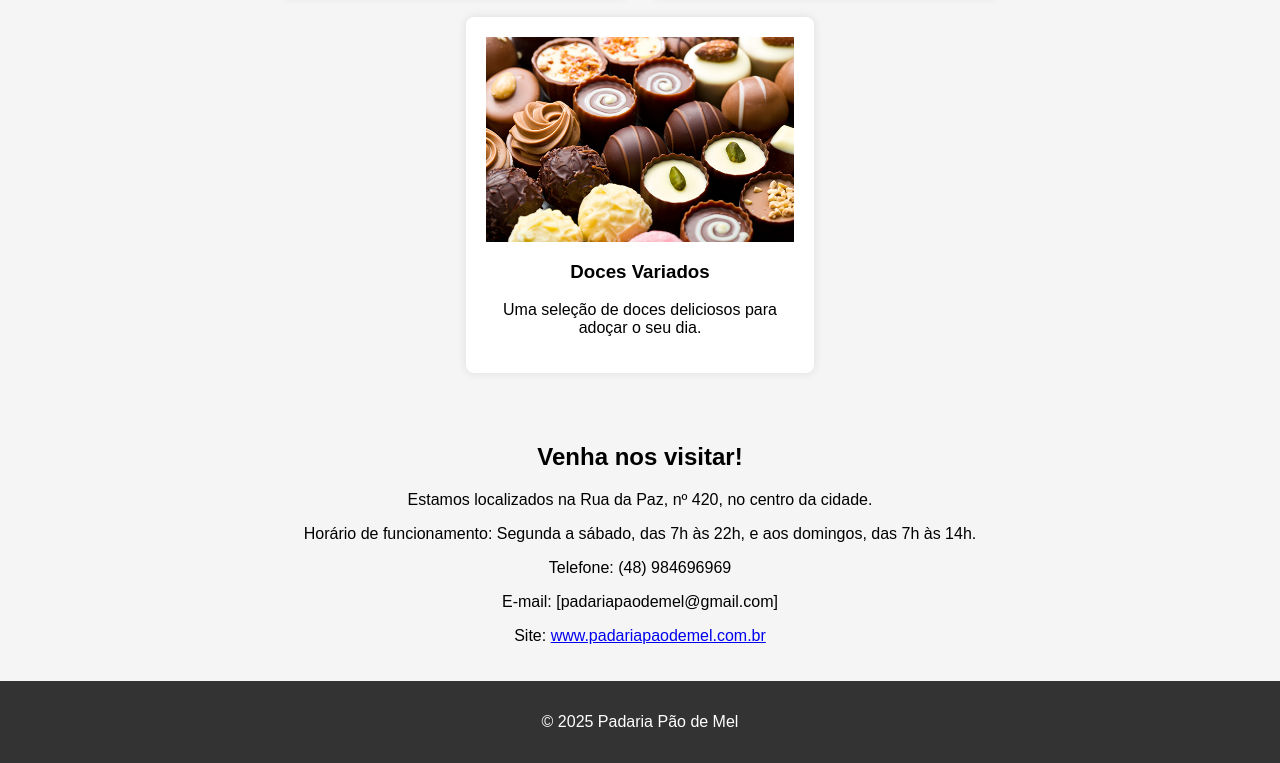
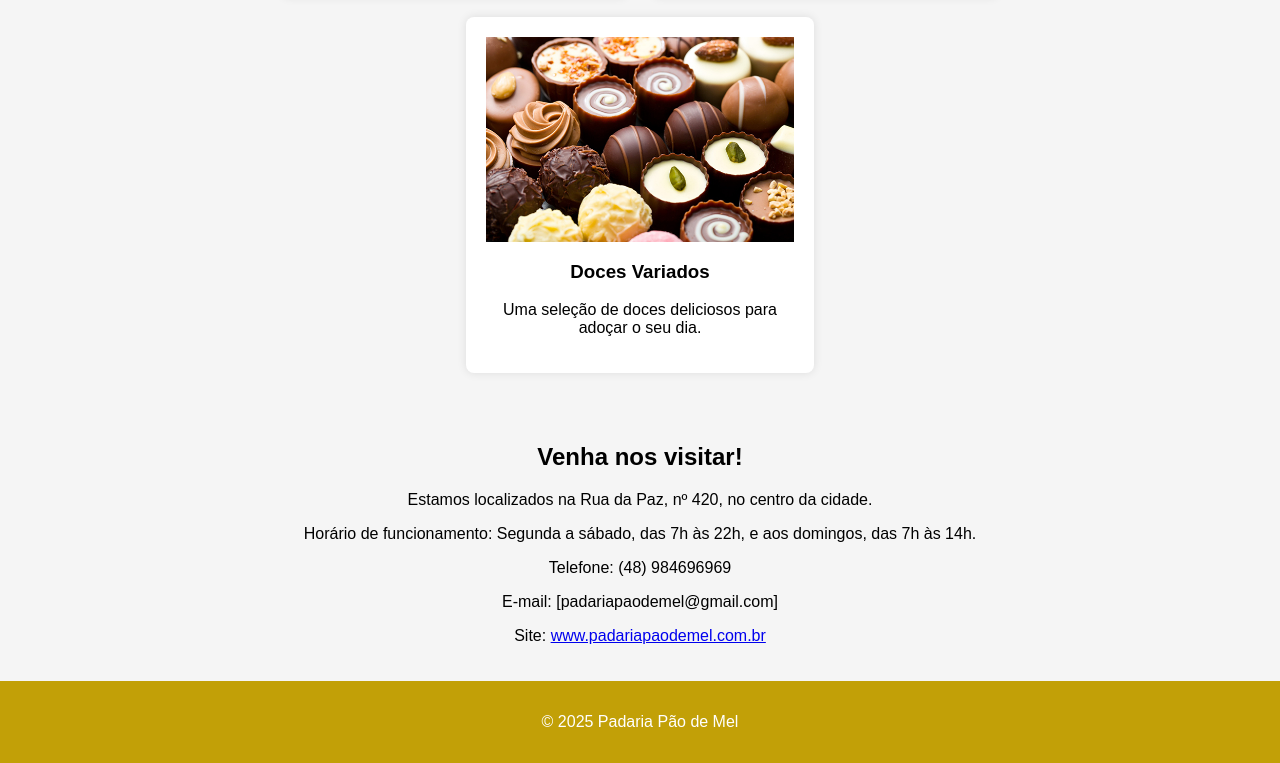
Before and after one commit to LuizFelipe255/padaria, a plain HTML site: page index.html in a window 1280 px wide. Shown: the part 830-1593 px from the top of the page. Drawn offline with Linux system fonts and the light colour scheme; files whose address does not match are found by name.

Commit message:
Update index.html

```diff
--- a/index.html
+++ b/index.html
@@ -41,7 +41,7 @@
         }
 
         footer {
-            background-color: #333;
+            background-color: #c2a007;
             color: white;
             text-align: center;
             padding: 1em 0;
```
